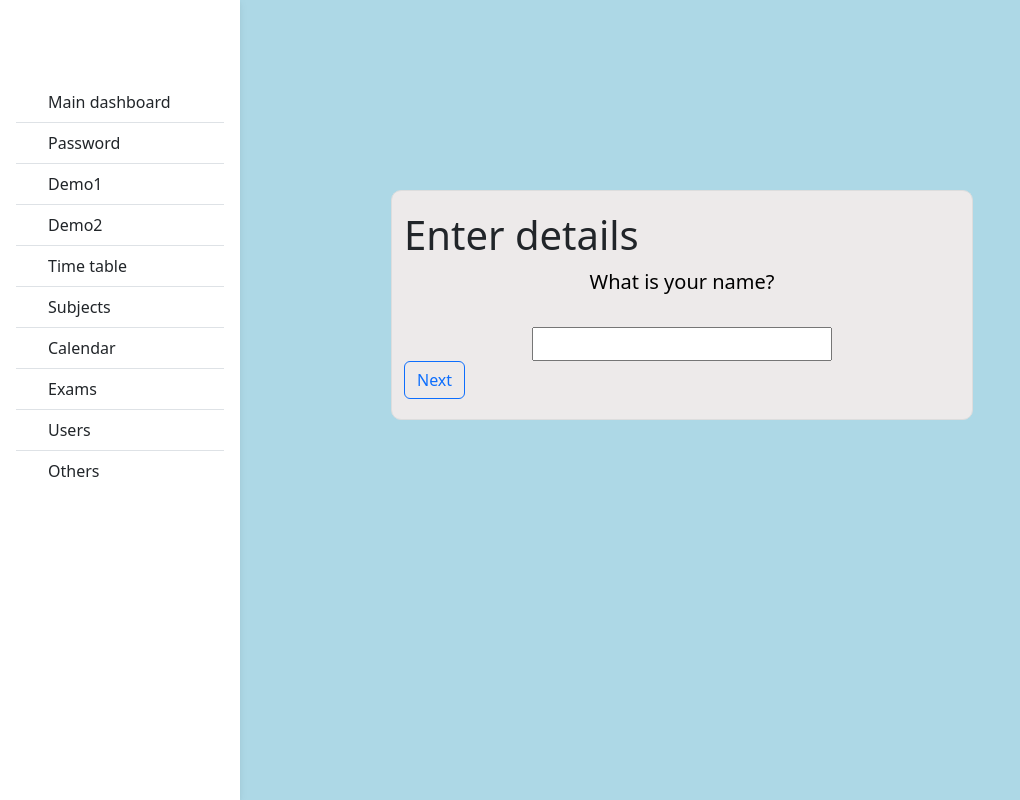
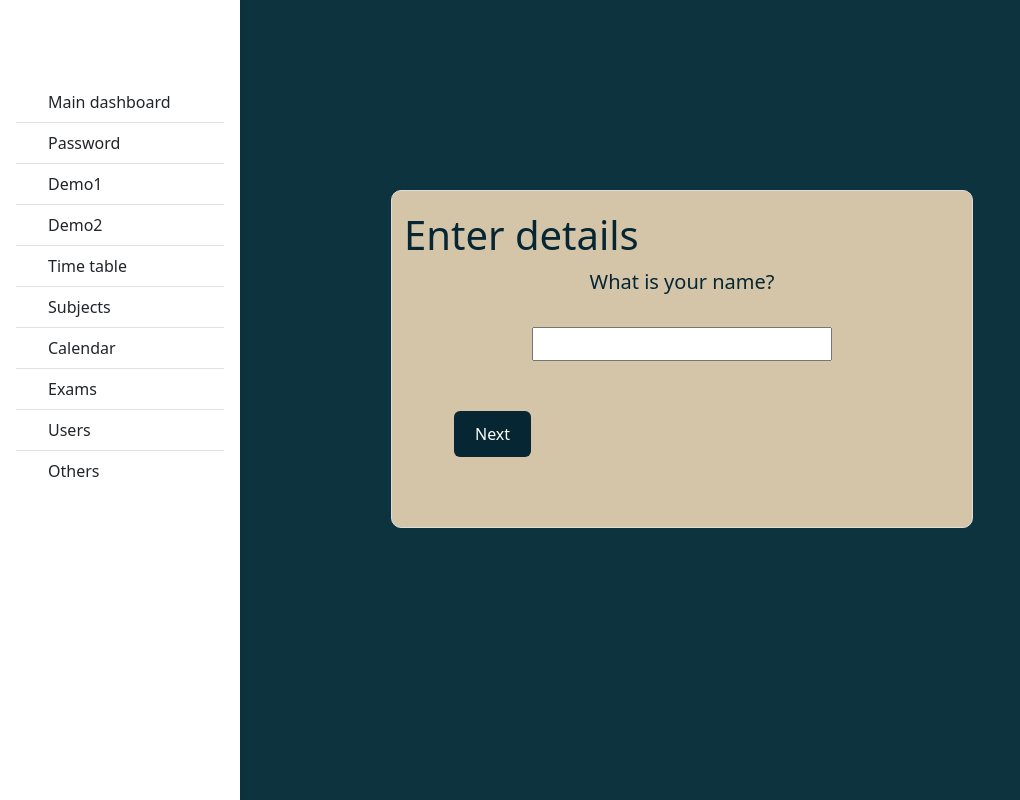
Before and after one commit to AfrahhhK/StudyPlanner, a PHP site: page / in a window 1280 px wide. Shown: the whole page, without its empty margins (0-1020 px from the left). Run offline with PHP 8.4, Linux system fonts and the light colour scheme; grey boxes are pictures that could not be loaded.

Commit message:
.
updated colors

```diff
--- a/index.html
+++ b/index.html
@@ -61,19 +61,8 @@
                 <a class="nav-link me-3 me-lg-0 dropdown-toggle hidden-arrow" href="#" id="navbarDropdownMenuLink"
                     role="button" data-mdb-toggle="dropdown" aria-expanded="false">
                     <i class="fas fa-bell"></i>
-                    <span class="badge rounded-pill badge-notification bg-danger">1</span>
                 </a>
-                <ul class="dropdown-menu dropdown-menu-end" aria-labelledby="navbarDropdownMenuLink">
-                    <li>
-                        <a class="dropdown-item" href="#">Some news</a>
-                    </li>
-                    <li>
-                        <a class="dropdown-item" href="#">Another news</a>
-                    </li>
-                    <li>
-                        <a class="dropdown-item" href="#">Something else here</a>
-                    </li>
-                </ul>
+
             </li>
 
             <!-- Icon -->
@@ -134,8 +123,6 @@
             <li class="nav-item dropdown">
                 <a class="nav-link dropdown-toggle hidden-arrow d-flex align-items-center" href="#"
                     id="navbarDropdownMenuLink" role="button" data-mdb-toggle="dropdown" aria-expanded="false">
-                    <img src="https://mdbcdn.b-cdn.net/img/Photos/Avatars/img (31).webp" class="rounded-circle"
-                        height="22" alt="Avatar" loading="lazy" />
                 </a>
                 <ul class="dropdown-menu dropdown-menu-end" aria-labelledby="navbarDropdownMenuLink">
                     <li>
@@ -189,7 +176,7 @@
 
         <div class="d-flex justify-content-between">
             <button class="btn btn-outline-primary" id="previous-button" style="display: none">Previous</button>
-            <button class="btn btn-outline-primary" id="next-button">Next</button>
+            <button class="btn  " id="next-button" style="float: right;">Next</button>
         </div>
     </div>
     <script src="script.js"></script>
--- a/style.css
+++ b/style.css
@@ -25,6 +25,7 @@ body {
     box-shadow: 0 2px 5px 0 rgb(0 0 0 / 5%), 0 2px 10px 0 rgb(0 0 0 / 5%);
     width: 240px;
     z-index: 600;
+    background-color: rgb(212, 197, 168);
 }
 
 @media (max-width: 991.98px) {
@@ -77,6 +78,8 @@ body {
 a {
     text-decoration: none
 }
+
+.next{float:right}
 
 .header {
     width: 100%;
@@ -231,7 +234,7 @@ a {
 
 body {
     font-family: 'Lucida Sans', 'Lucida Sans Regular', 'Lucida Grande', 'Lucida Sans Unicode', Geneva, Verdana, sans-serif;
-    background-color: lightblue !important;
+    background-color: rgb(13, 51, 62) !important;
     color: black;
 }
 
@@ -246,22 +249,28 @@ input[type="text"] {
 
 
 .container {
+    color: rgb(6, 38, 51);
     margin-top: 150px;
     padding: 20px;
     border: 1px solid #ddd;
     border-radius: 10px;
-    background-color: rgb(237, 234, 234);
+    background-color: rgb(212, 197, 168);
 }
 
-.next-button {
-    background-color: rgb(26, 26, 26) !important;
+.d-flex #next-button {
+    background-color: rgb(6, 38, 51) !important;
     color: #fff !important;
     margin: 50px;
     padding: 10px 20px;
-    border: none;
     cursor: pointer;
-    text-align: center;
-    justify-content: center;
+    /* text-align: center; */
+    float: right;
+}
+
+#next-button:hover{
+    border: 2px solid rgb(6, 38, 51);
+    color: rgb(6, 38, 51);
+    background-color: rgb(212, 197, 168);
 }
 
 .previous {
@@ -271,7 +280,7 @@ input[type="text"] {
 .question {
     text-align: center;
     justify-content: center;
-    color: black;
+    color: rgb(6, 38, 51);
     font-size: 20px;
 }
 
```
